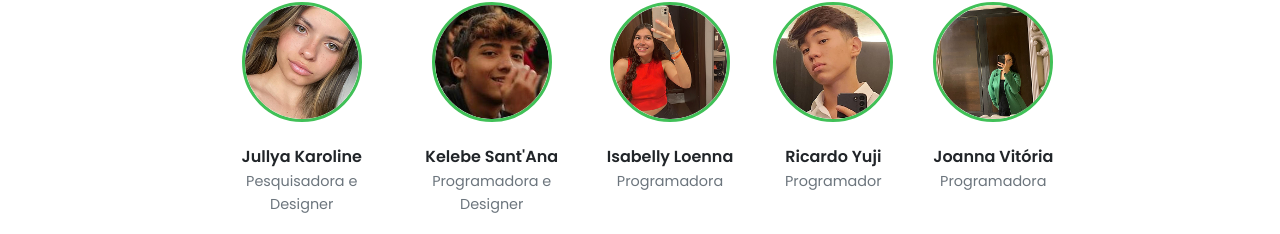
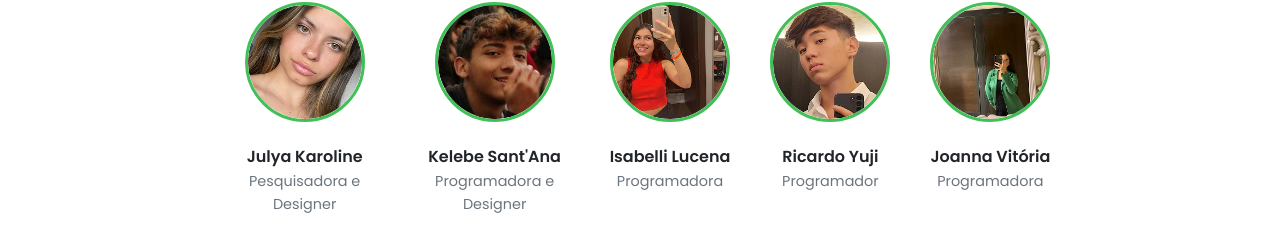
Before and after one commit to kao04/Edutec, a plain HTML site: page index.html in a window 1280 px wide. Shown: the part 3050-3284 px from the top of the page. Drawn offline with Linux system fonts and the light colour scheme.

Commit message:
nomes arrumados

```diff
--- a/index.html
+++ b/index.html
@@ -164,7 +164,7 @@
                 <div class="developers-grid">
                     <div class="developer-profile">
                         <img src="./imgs/home/pessoas/julya.png" alt="Jullya Karoline">
-                        <p class="dev-name">Jullya Karoline</p>
+                        <p class="dev-name">Julya Karoline</p>
                         <p class="dev-role">Pesquisadora e Designer</p>
                     </div>
                     <div class="developer-profile">
@@ -174,7 +174,7 @@
                     </div>
                     <div class="developer-profile">
                         <img src="./imgs/home/pessoas/isa.png" alt="Isabelly Loenna">
-                        <p class="dev-name">Isabelly Loenna</p>
+                        <p class="dev-name">Isabelli Lucena</p>
                         <p class="dev-role">Programadora</p>
                     </div>
                     <div class="developer-profile">
```
